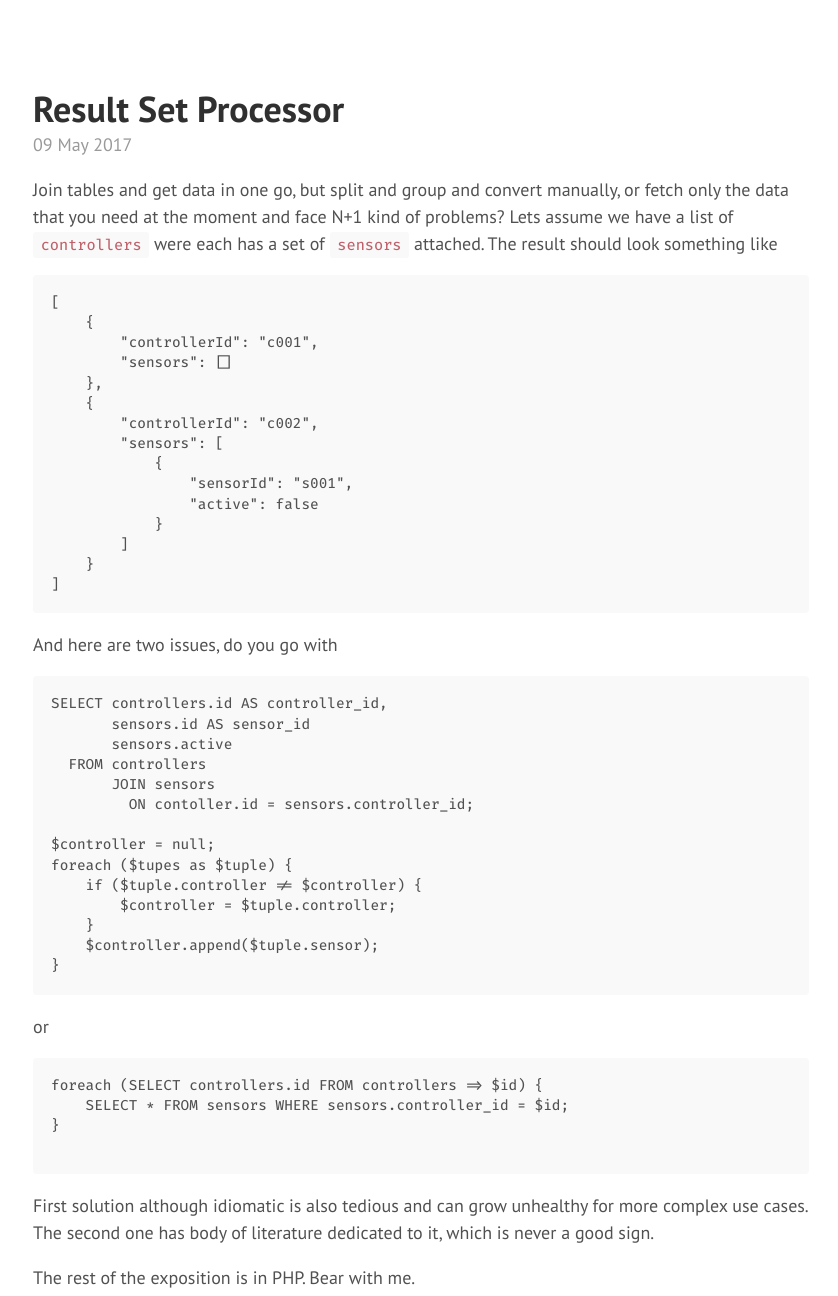
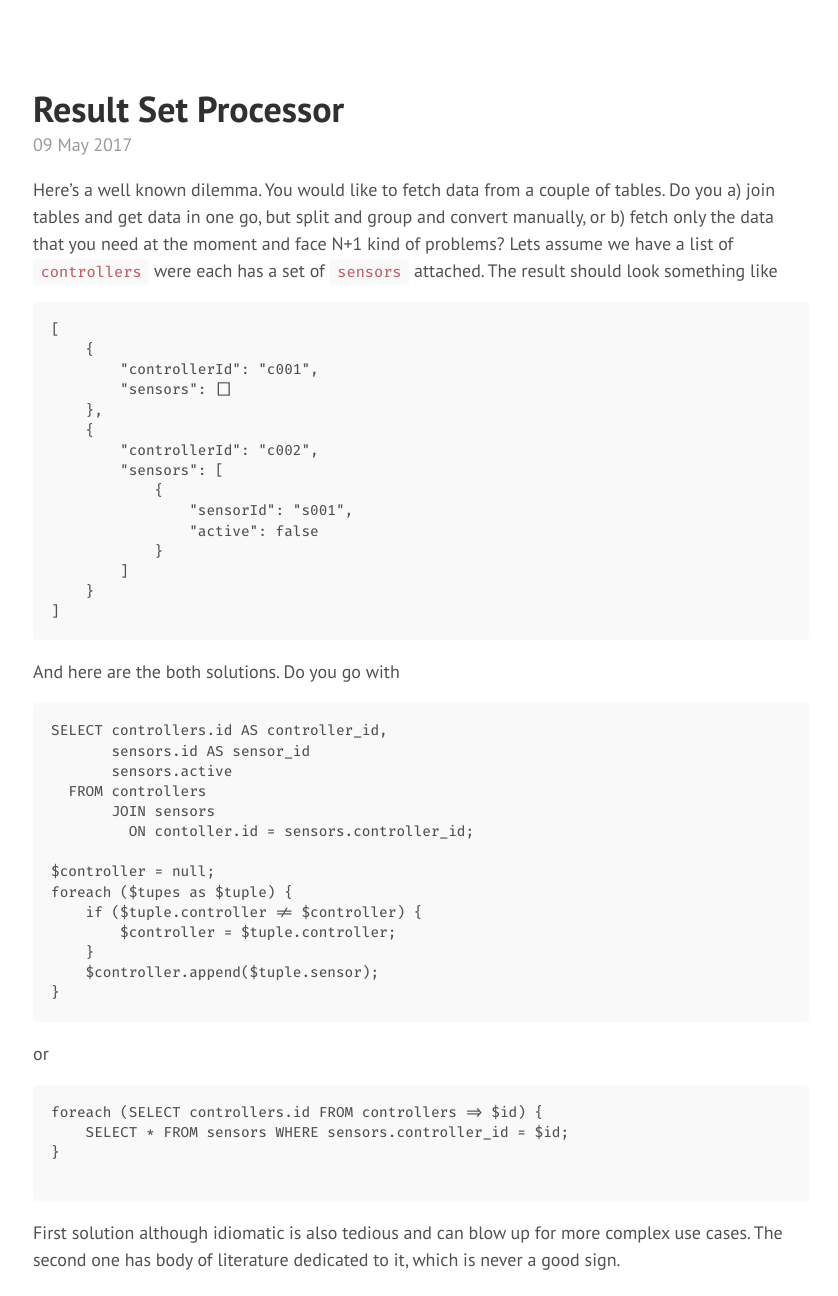
Before and after one commit to vasily-kartashov/vasily-kartashov.github.io, a Jekyll site: the page built from _posts/2017-05-09-result-set-processor.md, in a window 1280 px wide and 1400 px high, cut to the strip 104-1400 px from the top of the window. Shown: the whole strip, without its empty margins (381-1219 px from the left). Built offline with Jekyll 4.4.1, drawn with Linux system fonts in a browser that asks for light colours; some web fonts are replaced.

Commit message:
spelling

````diff
--- a/_posts/2017-05-09-result-set-processor.md
+++ b/_posts/2017-05-09-result-set-processor.md
@@ -4,7 +4,7 @@
 tags: php
 ---
 
-Join tables and get data in one go, but split and group and convert manually, or fetch only the data that you need at the moment and face N+1 kind of problems? Lets assume we have a list of `controllers` were each has a set of `sensors` attached. The result should look something like
+Here's a well known dilemma. You would like to fetch data from a couple of tables. Do you a) join tables and get data in one go, but split and group and convert manually, or b) fetch only the data that you need at the moment and face N+1 kind of problems? Lets assume we have a list of `controllers` were each has a set of `sensors` attached. The result should look something like
 
 ```
 [
@@ -24,7 +24,7 @@
 ]
 ```
 
-And here are two issues, do you go with
+And here are the both solutions. Do you go with
 
 ```
 SELECT controllers.id AS controller_id,
@@ -52,7 +52,7 @@
 
 ```
 
-First solution although idiomatic is also tedious and can grow unhealthy for more complex use cases. The second one has body of literature dedicated to it, which is never a good sign.
+First solution although idiomatic is also tedious and can blow up for more complex use cases. The second one has body of literature dedicated to it, which is never a good sign.
 
 The rest of the exposition is in PHP. Bear with me.
 
````
Also changed, not shown: _posts/2017-07-16-command-resource.md (+1 -1 lines).
